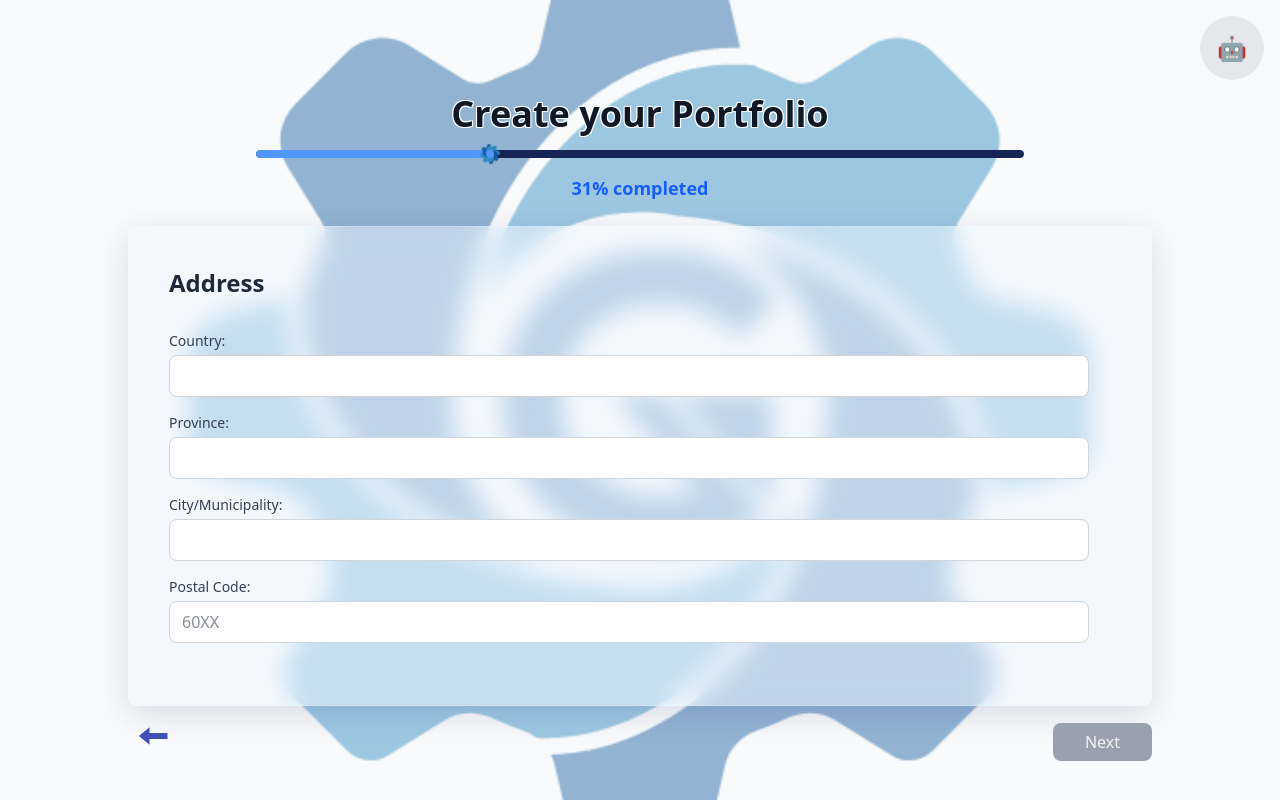
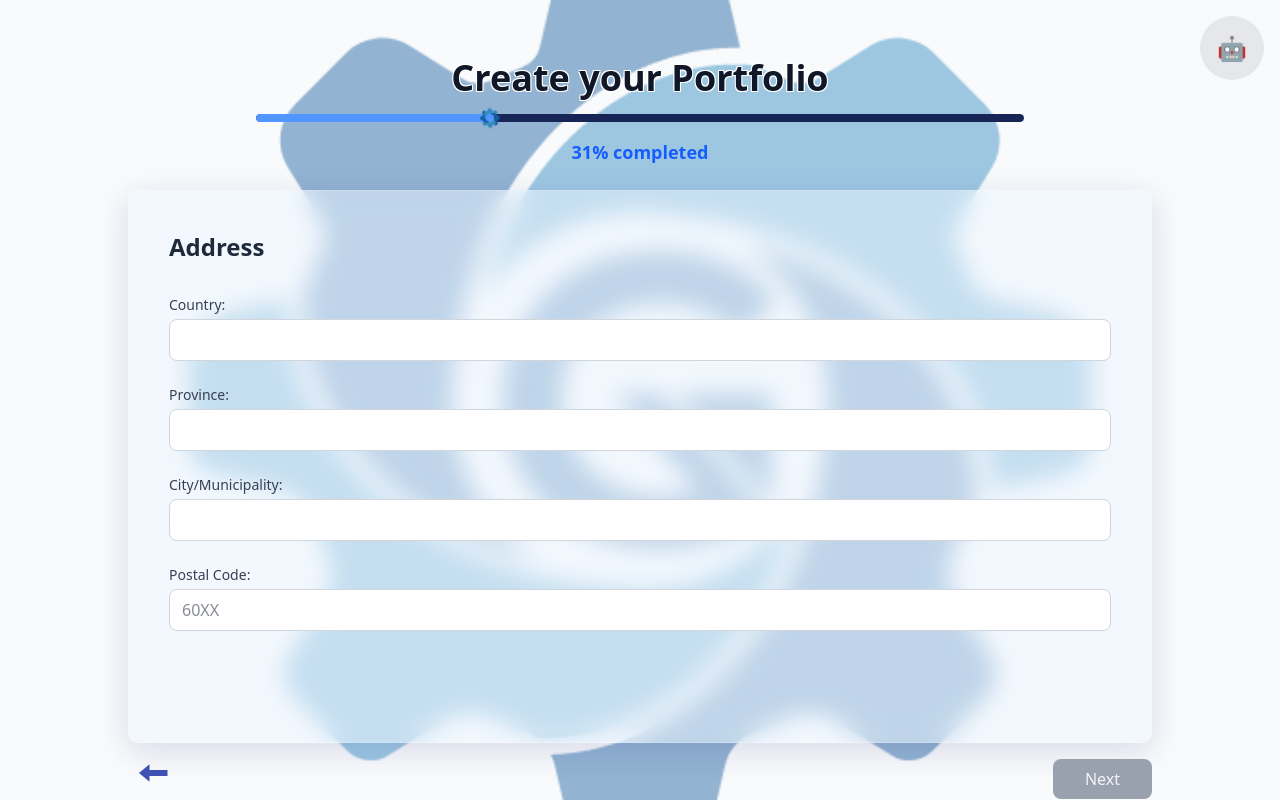
Before and after one commit to ICPEP-SE-CITU/GearFolio, a Next.js app: page /portfolio_creation_page/3_address in a window 1280 px wide. Built offline with nearby package versions, Linux system fonts and the light colour scheme.

Commit message:
update UX page 3

```diff
--- a/src/app/(routes)/portfolio_creation_page/3_address/page.js
+++ b/src/app/(routes)/portfolio_creation_page/3_address/page.js
@@ -5,6 +5,7 @@ import Link from "next/link";
 import { Progress } from "@/components/ui/progress";
 import Image from "next/image";
 import { FcLeft } from "react-icons/fc";
+import { motion, AnimatePresence } from "framer-motion";
 
 export default function PortfolioCreationPage() {
   const [progress, setProgress] = useState(31);
@@ -13,15 +14,14 @@ export default function PortfolioCreationPage() {
   const [province, setProvince] = useState("");
   const [city, setCity] = useState("");
   const [postal, setPostal] = useState("");
-  //const MAX_PAGE_PROGRESS = 6; // Assuming each page contributes equally to the progress
+  const [isAnimating, setIsAnimating] = useState(false);
 
   useEffect(() => {
-    const baseProgress = 31; // Progress starts at 31% for this page
-    const maxProgress = 43;  // Progress ends at 43% for this page
-    const progressPerField = 3; // Each filled field adds 3% (12% total / 4 fields)
+    const baseProgress = 31;
+    const maxProgress = 43;
+    const progressPerField = 3;
     let addedProgress = 0;
 
-    // Check each field and add progress if filled
     if (country.trim() !== "") {
       addedProgress += progressPerField;
     }
@@ -35,12 +35,9 @@ export default function PortfolioCreationPage() {
       addedProgress += progressPerField;
     }
 
-    // Calculate the final target progress, ensuring it doesn't exceed the max for this page
     const newTargetProgress = Math.min(maxProgress, baseProgress + addedProgress);
-
     setTargetProgress(newTargetProgress);
   }, [country, province, city, postal]);
-
 
   useEffect(() => {
     if (Math.abs(progress - targetProgress) < 0.1) {
@@ -49,33 +46,36 @@ export default function PortfolioCreationPage() {
     }
 
     const animationFrame = requestAnimationFrame(() => {
-      // Smooth animation by moving a percentage of the remaining distance
       const diff = targetProgress - progress;
       const step = Math.abs(diff) < 0.5 ? diff : diff * 0.1;
-
-      setProgress(prevProgress => {
-        const newProgress = prevProgress + step;
-        // Round to one decimal place for smoother animation
-        return Math.round(newProgress * 10) / 10;
-      });
+      setProgress(prev => Math.round((prev + step) * 10) / 10);
     });
 
     return () => cancelAnimationFrame(animationFrame);
   }, [progress, targetProgress]);
 
-  const canProceed = country.trim() !== "" && province.trim() !== "" && city.trim() !== "" && postal.trim() !== "";
+  const canProceed = country.trim() !== "" &&
+                    province.trim() !== "" &&
+                    city.trim() !== "" &&
+                    postal.trim() !== "";
 
   const handlePostalCodeChange = (event) => {
     const rawValue = event.target.value;
-    // Remove any non-digit characters
     const numericValue = rawValue.replace(/\D/g, '');
-    // Update the state only with the numeric value
     setPostal(numericValue);
-    // Optional: Add a length limit if needed, e.g. numericValue.slice(0, 4) for PH postal codes
+  };
+
+  const handleNext = (e) => {
+    if (!canProceed) {
+      e.preventDefault();
+      return;
+    }
+    setIsAnimating(true);
   };
 
   return (
     <div className="min-h-screen flex flex-col items-center justify-center bg-gray-50 p-6 relative overflow-hidden">
+      {/* Background logo (static) */}
       <div className="fixed inset-0 z-0 opacity-45 flex items-center justify-center pointer-events-none">
         <div className="w-[937px] h-[937px] flex-shrink-0 aspect-square">
           <Image
@@ -89,21 +89,16 @@ export default function PortfolioCreationPage() {
         </div>
       </div>
 
-      {/* Page Header */}
+      {/* Header with title and progress (static) */}
       <div className="w-full max-w-5xl mx-auto mb-6 text-center relative z-10">
-        <h1 className="text-4xl font-bold text-gray-900 mb-4 [text-shadow:_-1px_-1px_0_white,_1px_-1px_0_white,_-1px_1px_0_white,_1px_1px_0_white]"> {/* Text shadow for better visibility */}
+        <h1 className="text-4xl font-bold text-gray-900 mb-4 [text-shadow:_-1px_-1px_0_white,_1px_-1px_0_white,_-1px_1px_0_white,_1px_1px_0_white]">
           Create your Portfolio
         </h1>
         <div className="max-w-3xl mx-auto relative">
-
-          {/* Progress bar container */}
           <div className="relative">
-            {/* Progress bar */}
             <div className="bg-blue-100 rounded-full overflow-hidden h-2">
               <Progress value={progress} className="h-2 transition-all duration-300 ease-out" />
             </div>
-
-            {/* Gear positioned on top of progress bar */}
             <div
               className="absolute top-0 z-20 transition-all duration-300 ease-out"
               style={{
@@ -113,9 +108,12 @@ export default function PortfolioCreationPage() {
                 marginLeft: "-4px"
               }}
             >
-              <div className="animate-spin">
+              <motion.div
+                animate={{ rotate: 360 }}
+                transition={{ duration: 4, repeat: Infinity, ease: "linear" }}
+              >
                 <Image src="/gear.svg" width={20} height={20} alt="Progress indicator" />
-              </div>
+              </motion.div>
             </div>
           </div>
           <div className="flex items-center justify-center mt-4">
@@ -124,13 +122,10 @@ export default function PortfolioCreationPage() {
         </div>
       </div>
 
-
-      {/* Form Section */}
-      {/* Modern glass effect container with subtle blue tint */}
+      {/* Glass container with animated content */}
       <div className="w-full max-w-5xl mx-auto relative z-10">
-        {/* Main glass container */}
         <div
-          className="w-full h-[480px] rounded-lg relative overflow-hidden shadow-lg"
+          className="w-full h-[553px] rounded-lg relative overflow-hidden shadow-lg"
           style={{
             background: 'rgba(235, 245, 255, 0.5)',
             backdropFilter: 'blur(12px)',
@@ -138,105 +133,141 @@ export default function PortfolioCreationPage() {
             border: '1px solid rgba(255, 255, 255, 0.18)'
           }}
         >
-          <div className="p-10 h-full relative">
-            {/* Name Section */}
-            <h2 className="text-2xl font-semibold text-gray-800 mb-8">Address</h2>
+          <AnimatePresence mode="wait">
+            <motion.div
+              key="address-info"
+              className="p-10 h-full relative"
+              initial={{ x: 300, opacity: 0 }}
+              animate={{ x: 0, opacity: 1 }}
+              exit={{ x: -300, opacity: 0 }}
+              transition={{ type: "spring", stiffness: 300, damping: 30 }}
+            >
+              <h2 className="text-2xl font-semibold text-gray-800 mb-8">Address</h2>
 
-            <div className="grid grid-cols-1 md:grid-cols-4 gap-6">
-
-              {/* Form Fields */}
-              <div className="col-span-3 space-y-4">
-                <div>
-                  <label className="block text-sm font-medium text-gray-700 mb-1" htmlFor="firstName">
+              <div className="grid grid-cols-1 gap-6">
+                <motion.div
+                  initial={{ opacity: 0, y: 20 }}
+                  animate={{ opacity: 1, y: 0 }}
+                  transition={{ delay: 0.1 }}
+                >
+                  <label className="block text-sm font-medium text-gray-700 mb-1">
                     Country:
                   </label>
                   <input
-                    id="country"
                     type="text"
                     value={country}
                     onChange={(e) => setCountry(e.target.value)}
-                    className="w-full md:w-[920px] px-3 py-2 border border-gray-300 rounded-md focus:outline-none focus:ring-2 focus:ring-blue-500 bg-white text-gray-900"
+                    className="w-full px-3 py-2 border border-gray-300 rounded-md focus:outline-none focus:ring-2 focus:ring-blue-500 bg-white text-gray-900"
                     required
                   />
-                </div>
+                </motion.div>
 
-                <div>
-                  <label className="block text-sm font-medium text-gray-700 mb-1" htmlFor="middleName">
+                <motion.div
+                  initial={{ opacity: 0, y: 20 }}
+                  animate={{ opacity: 1, y: 0 }}
+                  transition={{ delay: 0.2 }}
+                >
+                  <label className="block text-sm font-medium text-gray-700 mb-1">
                     Province:
                   </label>
                   <input
-                    id="province"
                     type="text"
                     value={province}
                     onChange={(e) => setProvince(e.target.value)}
-                    className="w-full md:w-[920px] px-3 py-2 border border-gray-300 rounded-md focus:outline-none focus:ring-2 focus:ring-blue-500 bg-white text-gray-900"
+                    className="w-full px-3 py-2 border border-gray-300 rounded-md focus:outline-none focus:ring-2 focus:ring-blue-500 bg-white text-gray-900"
                     required
                   />
-                </div>
+                </motion.div>
 
-                <div>
-                  <label className="block text-sm font-medium text-gray-700 mb-1" htmlFor="surname">
+                <motion.div
+                  initial={{ opacity: 0, y: 20 }}
+                  animate={{ opacity: 1, y: 0 }}
+                  transition={{ delay: 0.3 }}
+                >
+                  <label className="block text-sm font-medium text-gray-700 mb-1">
                     City/Municipality:
                   </label>
                   <input
-                    id="city"
                     type="text"
                     value={city}
                     onChange={(e) => setCity(e.target.value)}
-                    className="w-full md:w-[920px] px-3 py-2 border border-gray-300 rounded-md focus:outline-none focus:ring-2 focus:ring-blue-500 bg-white text-gray-900"
+                    className="w-full px-3 py-2 border border-gray-300 rounded-md focus:outline-none focus:ring-2 focus:ring-blue-500 bg-white text-gray-900"
                     required
                   />
-                </div>
+                </motion.div>
 
-                <div>
-                  <label className="block text-sm font-medium text-gray-700 mb-1" htmlFor="postal">
+                <motion.div
+                  initial={{ opacity: 0, y: 20 }}
+                  animate={{ opacity: 1, y: 0 }}
+                  transition={{ delay: 0.4 }}
+                >
+                  <label className="block text-sm font-medium text-gray-700 mb-1">
                     Postal Code:
                   </label>
                   <input
-                    id="postal"
                     type="text"
                     placeholder="60XX"
                     inputMode="numeric"
                     value={postal}
                     onChange={handlePostalCodeChange}
-                    className="w-full md:w-[920px] px-3 py-2 border border-gray-300 rounded-md focus:outline-none focus:ring-2 focus:ring-blue-500 bg-white text-gray-900"
+                    className="w-full px-3 py-2 border border-gray-300 rounded-md focus:outline-none focus:ring-2 focus:ring-blue-500 bg-white text-gray-900"
                     required
                     maxLength={4}
                   />
-                </div>
+                </motion.div>
               </div>
-            </div>
-          </div>
+            </motion.div>
+          </AnimatePresence>
         </div>
 
-        {/* Next button outside the container in the lower right */}
+        {/* Navigation buttons */}
         <div className="absolute -bottom-14 left-0 flex gap-4">
           <Link
             href="/portfolio_creation_page/2_personal_information"
             className="p-2 flex items-center justify-center rounded-md bg-transparent hover:transition-all duration-300 group"
           >
-            <FcLeft className="text-4xl group-hover:scale-125 transition-transform duration-300" />
+            <motion.div
+              whileHover={{ scale: 1.2 }}
+              whileTap={{ scale: 0.9 }}
+            >
+              <FcLeft className="text-4xl" />
+            </motion.div>
           </Link>
         </div>
-        <div className="absolute -bottom-12 right-0">
+        <div className="absolute -bottom-14 right-0 flex gap-4">
           <Link
             href="/portfolio_creation_page/4_education"
-            className={`py-2 px-8 font-medium rounded-md focus:outline-none focus:ring-2 focus:ring-offset-2 focus:ring-blue-500 transition-all duration-200 ${canProceed
-              ? "bg-blue-600 text-white hover:bg-blue-700"
-              : "bg-gray-400 text-gray-100 cursor-not-allowed"
+            passHref
+          >
+            <motion.button
+              className={`py-2 px-8 font-medium rounded-md focus:outline-none focus:ring-2 focus:ring-offset-2 focus:ring-blue-500 ${
+                canProceed
+                  ? "bg-blue-600 text-white hover:bg-blue-700"
+                  : "bg-gray-400 text-gray-100 cursor-not-allowed"
               }`}
-            onClick={(e) => !canProceed && e.preventDefault()}
-          >
-            Next
+              onClick={handleNext}
+              whileHover={canProceed ? { y: -2, boxShadow: "0 4px 12px rgba(59, 130, 246, 0.3)" } : {}}
+              whileTap={canProceed ? { scale: 0.95 } : {}}
+              disabled={!canProceed}
+            >
+              Next
+            </motion.button>
           </Link>
         </div>
       </div>
 
-      <div className="absolute top-4 right-4 z-20">
+      {/* AI Mascot */}
+      <motion.div
+        className="absolute top-4 right-4 z-20"
+        initial={{ scale: 0 }}
+        animate={{ scale: 1 }}
+        transition={{ type: "spring", stiffness: 300, damping: 20 }}
+        whileHover={{ rotate: [0, 10, -10, 0] }}
+      >
         <div className="w-16 h-16 bg-gray-200 rounded-full flex items-center justify-center">
           <div className="text-2xl">🤖</div>
         </div>
-      </div>
+      </motion.div>
     </div>
   );
 }
```
